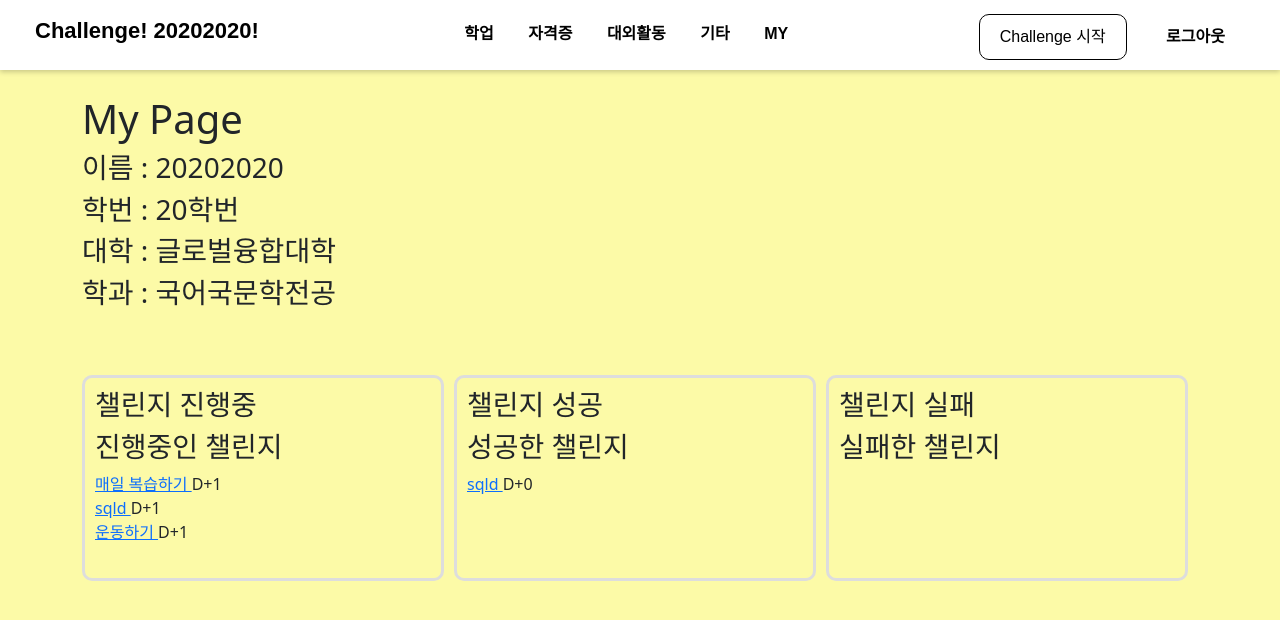
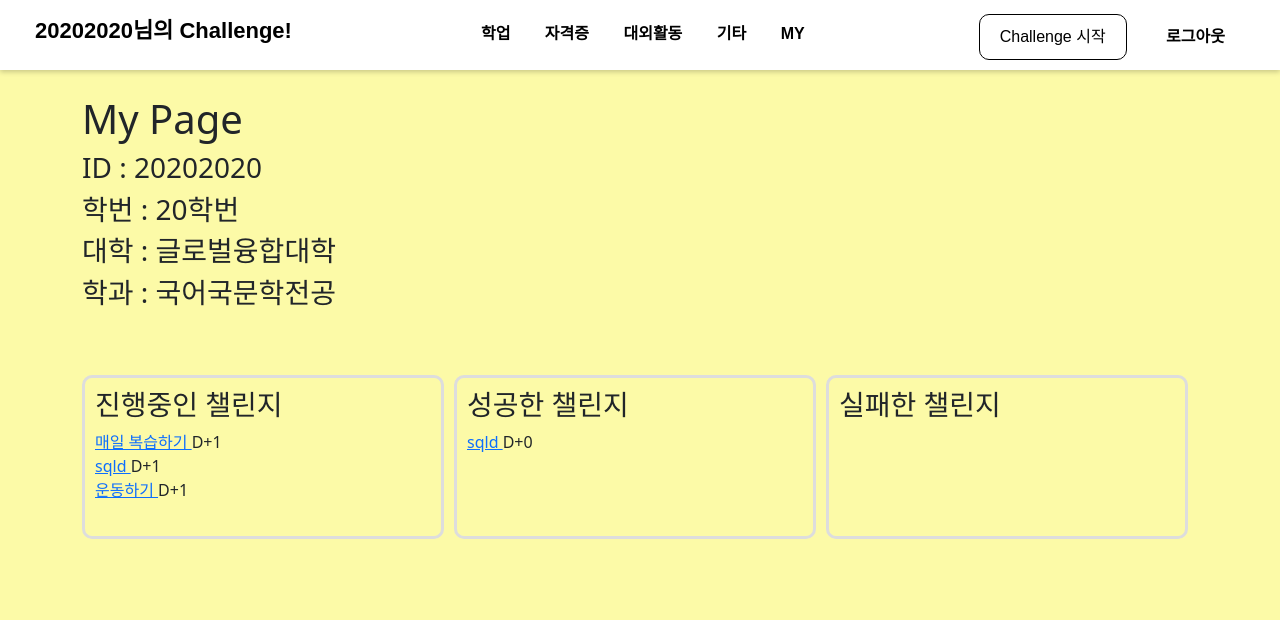
Before and after one commit to 2023-CodewithDuksung/2023-CodeWithDS-05, a Django app: page /auth/20202020/ in a window 1280 px wide. Shown: the top 620 px of the page. Run offline with Django 4.2, Linux system fonts and the light colour scheme; a user stored in the database is signed in; data comes from the database, SQL or seed files in the repository; some libraries are stand-ins or nearby versions.

Commit message:
합치기

```diff
--- a/board/templates/board/menubar.html
+++ b/board/templates/board/menubar.html
@@ -24,7 +24,7 @@
 <div class="fixed-top" id="top-menu">
     <div id="menubar-left">
         {% if user.is_authenticated %}
-        <a class="navbar-brand" href="{% url 'user:main' %}"><b>Challenge! {{user.username}}!</b></a>
+        <a class="navbar-brand" href="{% url 'user:main' %}"><b>{{user.username}}님의 Challenge!</b></a>
         {% else %}
         <a class="navbar-brand" href="{% url 'user:main' %}"><b>Challenge!</b></a>
         {% endif %}
--- a/mypage/templates/mypage/my_detail.html
+++ b/mypage/templates/mypage/my_detail.html
@@ -23,7 +23,7 @@
 
     <div class="container">
         <h1>My Page</h1>
-        <h3>이름 : {{user.username}}</h3>
+        <h3>ID : {{user.username}}</h3>
         <h3>학번 : {{user.number}}</h3>
         <h3>대학 : {{user.college}}</h3>
         {% if user.major %}
@@ -34,7 +34,6 @@
         <br><br>
         <div style="display: flex; justify-content: space-between;">
             <div style="flex:1; margin-right:10px;" class="rounded-box">
-                <h3>챌린지 진행중</h3>
                 <h3>진행중인 챌린지</h3>
                 {% for l in challenge_keep_list %}
                 <a href={{l.get_absolute_url}}>{{l}} </a>D+{{l.get_day}}<br>
@@ -42,7 +41,6 @@
                 <br>
             </div>
             <div style="flex:1; margin-right:10px;" class="rounded-box">
-                <h3>챌린지 성공</h3>
                 <h3>성공한 챌린지</h3>
                 {% for l in challenge_success_list %}
                 <a href={{l.get_absolute_url}}>{{l}} </a>D+{{l.get_day}}<br>
@@ -50,7 +48,6 @@
                 <br>
             </div>
             <div style="flex:1; margin-right:10px;" class="rounded-box">
-                <h3>챌린지 실패</h3>
                 <h3>실패한 챌린지</h3>
                 {% for 1 in challenge_failure_list %}
                 <a href={{l.get_absolute_url}}>{{l}} </a>D+{{l.get_day}}<br>
```
